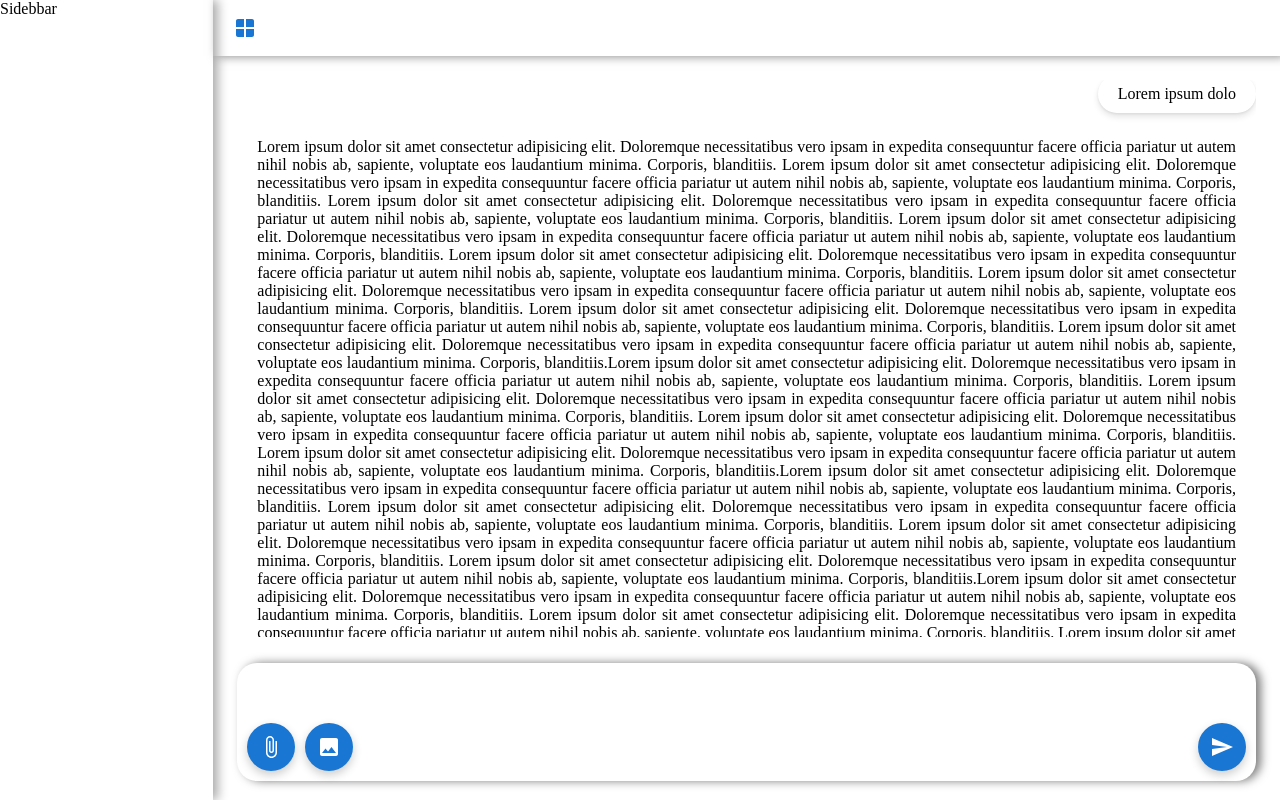
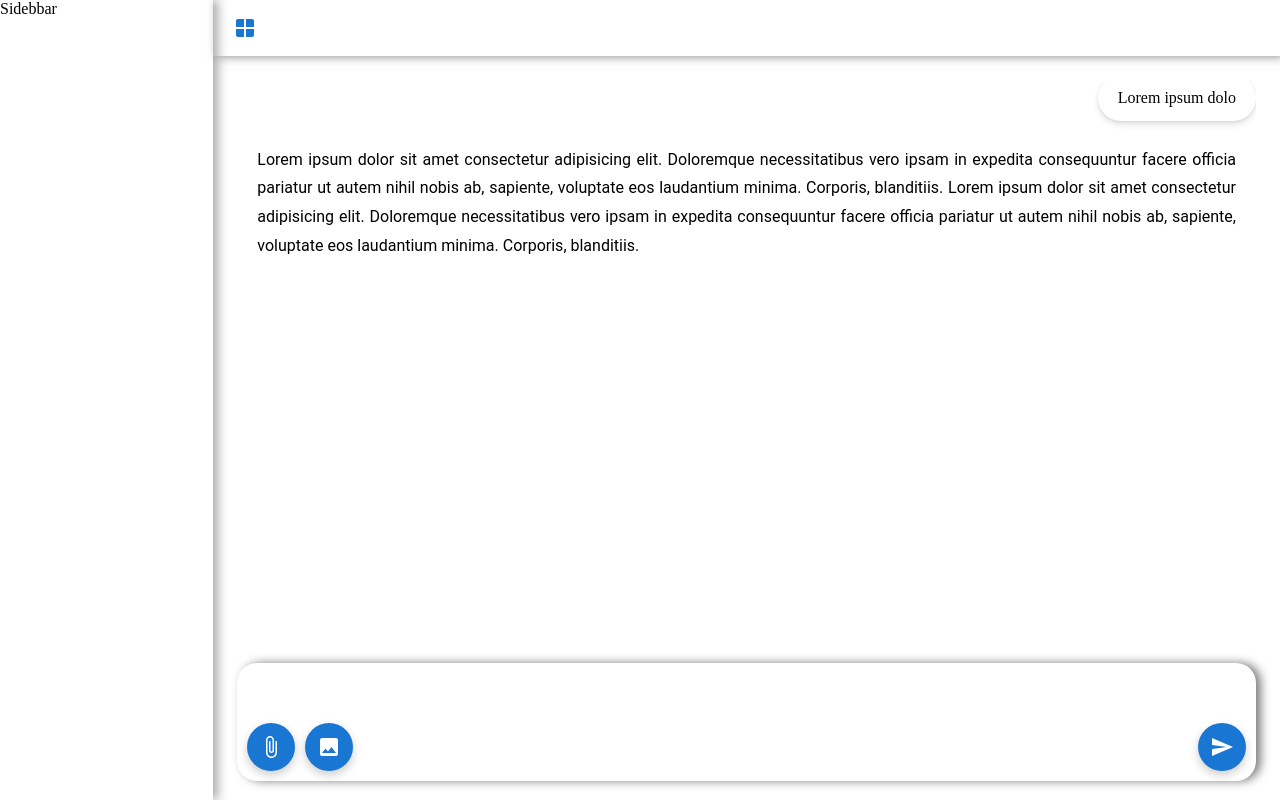
Before and after one commit to ajps208/Ajith_Portfolio_FrontEnd, a React (Create React App) app: page / in a window 1280 px wide. Built offline with nearby package versions, Linux system fonts and the light colour scheme.

Commit message:
font changed

```diff
--- a/src/Components/AnswerBox.jsx
+++ b/src/Components/AnswerBox.jsx
@@ -5,7 +5,6 @@ export const AnswerBox = () => {
   return (
     <Box
       sx={{
-        // position: "relative",
         width: "100%",
         height: "100%",
         display: "flex",
@@ -47,6 +46,7 @@ export const AnswerBox = () => {
               boxShadow:
                 "0px 8px 12px rgba(0, 0, 0, 0.2), 0px 4px 6px rgba(0, 0, 0, 0.15)",
             },
+            lineHeight: "1.6", // Line gap
           }}
         >
           Lorem ipsum dolo
@@ -60,6 +60,8 @@ export const AnswerBox = () => {
             alignItems: "center",
             padding: "10px 20px",
             textAlign: "justify",
+            fontFamily: "'Roboto', sans-serif", // Custom font
+            lineHeight: "1.8", // Line gap
           }}
         >
           Lorem ipsum dolor sit amet consectetur adipisicing elit. Doloremque
@@ -68,98 +70,8 @@ export const AnswerBox = () => {
           minima. Corporis, blanditiis. Lorem ipsum dolor sit amet consectetur
           adipisicing elit. Doloremque necessitatibus vero ipsam in expedita
           consequuntur facere officia pariatur ut autem nihil nobis ab,
-          sapiente, voluptate eos laudantium minima. Corporis, blanditiis. Lorem
-          ipsum dolor sit amet consectetur adipisicing elit. Doloremque
-          necessitatibus vero ipsam in expedita consequuntur facere officia
-          pariatur ut autem nihil nobis ab, sapiente, voluptate eos laudantium
-          minima. Corporis, blanditiis. Lorem ipsum dolor sit amet consectetur
-          adipisicing elit. Doloremque necessitatibus vero ipsam in expedita
-          consequuntur facere officia pariatur ut autem nihil nobis ab,
-          sapiente, voluptate eos laudantium minima. Corporis, blanditiis. Lorem
-          ipsum dolor sit amet consectetur adipisicing elit. Doloremque
-          necessitatibus vero ipsam in expedita consequuntur facere officia
-          pariatur ut autem nihil nobis ab, sapiente, voluptate eos laudantium
-          minima. Corporis, blanditiis. Lorem ipsum dolor sit amet consectetur
-          adipisicing elit. Doloremque necessitatibus vero ipsam in expedita
-          consequuntur facere officia pariatur ut autem nihil nobis ab,
-          sapiente, voluptate eos laudantium minima. Corporis, blanditiis. Lorem
-          ipsum dolor sit amet consectetur adipisicing elit. Doloremque
-          necessitatibus vero ipsam in expedita consequuntur facere officia
-          pariatur ut autem nihil nobis ab, sapiente, voluptate eos laudantium
-          minima. Corporis, blanditiis. Lorem ipsum dolor sit amet consectetur
-          adipisicing elit. Doloremque necessitatibus vero ipsam in expedita
-          consequuntur facere officia pariatur ut autem nihil nobis ab,
-          sapiente, voluptate eos laudantium minima. Corporis, blanditiis.Lorem
-          ipsum dolor sit amet consectetur adipisicing elit. Doloremque
-          necessitatibus vero ipsam in expedita consequuntur facere officia
-          pariatur ut autem nihil nobis ab, sapiente, voluptate eos laudantium
-          minima. Corporis, blanditiis. Lorem ipsum dolor sit amet consectetur
-          adipisicing elit. Doloremque necessitatibus vero ipsam in expedita
-          consequuntur facere officia pariatur ut autem nihil nobis ab,
-          sapiente, voluptate eos laudantium minima. Corporis, blanditiis. Lorem
-          ipsum dolor sit amet consectetur adipisicing elit. Doloremque
-          necessitatibus vero ipsam in expedita consequuntur facere officia
-          pariatur ut autem nihil nobis ab, sapiente, voluptate eos laudantium
-          minima. Corporis, blanditiis. Lorem ipsum dolor sit amet consectetur
-          adipisicing elit. Doloremque necessitatibus vero ipsam in expedita
-          consequuntur facere officia pariatur ut autem nihil nobis ab,
-          sapiente, voluptate eos laudantium minima. Corporis, blanditiis.Lorem
-          ipsum dolor sit amet consectetur adipisicing elit. Doloremque
-          necessitatibus vero ipsam in expedita consequuntur facere officia
-          pariatur ut autem nihil nobis ab, sapiente, voluptate eos laudantium
-          minima. Corporis, blanditiis. Lorem ipsum dolor sit amet consectetur
-          adipisicing elit. Doloremque necessitatibus vero ipsam in expedita
-          consequuntur facere officia pariatur ut autem nihil nobis ab,
-          sapiente, voluptate eos laudantium minima. Corporis, blanditiis. Lorem
-          ipsum dolor sit amet consectetur adipisicing elit. Doloremque
-          necessitatibus vero ipsam in expedita consequuntur facere officia
-          pariatur ut autem nihil nobis ab, sapiente, voluptate eos laudantium
-          minima. Corporis, blanditiis. Lorem ipsum dolor sit amet consectetur
-          adipisicing elit. Doloremque necessitatibus vero ipsam in expedita
-          consequuntur facere officia pariatur ut autem nihil nobis ab,
-          sapiente, voluptate eos laudantium minima. Corporis, blanditiis.Lorem
-          ipsum dolor sit amet consectetur adipisicing elit. Doloremque
-          necessitatibus vero ipsam in expedita consequuntur facere officia
-          pariatur ut autem nihil nobis ab, sapiente, voluptate eos laudantium
-          minima. Corporis, blanditiis. Lorem ipsum dolor sit amet consectetur
-          adipisicing elit. Doloremque necessitatibus vero ipsam in expedita
-          consequuntur facere officia pariatur ut autem nihil nobis ab,
-          sapiente, voluptate eos laudantium minima. Corporis, blanditiis. Lorem
-          ipsum dolor sit amet consectetur adipisicing elit. Doloremque
-          necessitatibus vero ipsam in expedita consequuntur facere officia
-          pariatur ut autem nihil nobis ab, sapiente, voluptate eos laudantium
-          minima. Corporis, blanditiis. Lorem ipsum dolor sit amet consectetur
-          adipisicing elit. Doloremque necessitatibus vero ipsam in expedita
-          consequuntur facere officia pariatur ut autem nihil nobis ab,
-          sapiente, voluptate eos laudantium minima. Corporis, blanditiis.Lorem
-          ipsum dolor sit amet consectetur adipisicing elit. Doloremque
-          necessitatibus vero ipsam in expedita consequuntur facere officia
-          pariatur ut autem nihil nobis ab, sapiente, voluptate eos laudantium
-          minima. Corporis, blanditiis. Lorem ipsum dolor sit amet consectetur
-          adipisicing elit. Doloremque necessitatibus vero ipsam in expedita
-          consequuntur facere officia pariatur ut autem nihil nobis ab,
-          sapiente, voluptate eos laudantium minima. Corporis, blanditiis. Lorem
-          ipsum dolor sit amet consectetur adipisicing elit. Doloremque
-          necessitatibus vero ipsam in expedita consequuntur facere officia
-          pariatur ut autem nihil nobis ab, sapiente, voluptate eos laudantium
-          minima. Corporis, blanditiis. Lorem ipsum dolor sit amet consectetur
-          adipisicing elit. Doloremque necessitatibus vero ipsam in expedita
-          consequuntur facere officia pariatur ut autem nihil nobis ab,
-          sapiente, voluptate eos laudantium minima. Corporis, blanditiis.Lorem
-          ipsum dolor sit amet consectetur adipisicing elit. Doloremque
-          necessitatibus vero ipsam in expedita consequuntur facere officia
-          pariatur ut autem nihil nobis ab, sapiente, voluptate eos laudantium
-          minima. Corporis, blanditiis. Lorem ipsum dolor sit amet consectetur
-          adipisicing elit. Doloremque necessitatibus vero ipsam in expedita
-          consequuntur facere officia pariatur ut autem nihil nobis ab,
-          sapiente, voluptate eos laudantium minima. Corporis, blanditiis. Lorem
-          ipsum dolor sit amet consectetur adipisicing elit. Doloremque
-          necessitatibus vero ipsam in expedita consequuntur facere officia
-          pariatur ut autem nihil nobis ab, sapiente, voluptate eos laudantium
-          minima. Corporis, blanditiis. Lorem ipsum dolor sit amet consectetur
-          adipisicing elit. Doloremque necessitatibus vero ipsam in expedita
-          consequuntur facere officia pariatur ut autem nihil nobis ab,
           sapiente, voluptate eos laudantium minima. Corporis, blanditiis.
+          {/* Add more content as needed */}
         </Box>
       </Box>
     </Box>
--- a/src/index.css
+++ b/src/index.css
@@ -1,5 +1,6 @@
 *{
   margin:0;
   padding:0;
-  box-sizing:border-box
+  box-sizing:border-box;
+  font-family: "'Roboto', sans-serif"
 }
```
